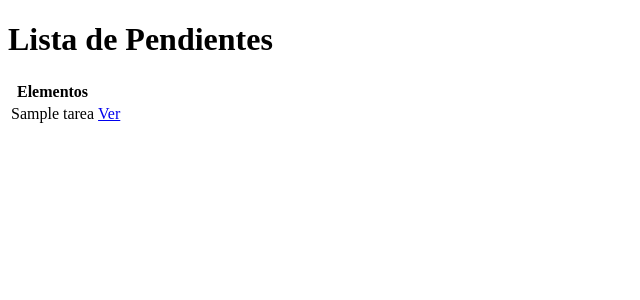
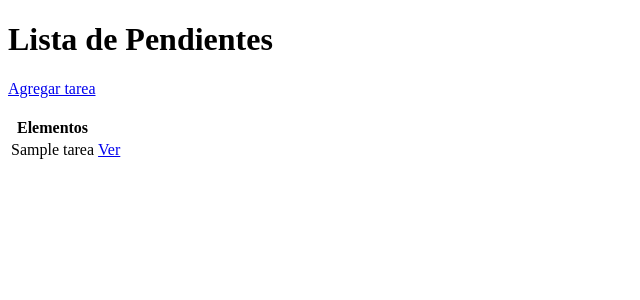
Before and after one commit to GlennGalicia/python-total, a Django app: page / in a window 1280 px wide. Shown: the top 300 px of the page, without its empty margins (0-640 px from the left). Run offline with Django 5.2, Linux system fonts and the light colour scheme; tables that the repository leaves empty hold one stand-in row (values such as "Sample post").

Commit message:
teach: Create new task View and link from the home - templates/base/tarea_list.html add an link to create task - templates/base/tarea_form.html create view to fill a form - base/urls.py add the route to create a task - base/views.py create class detailtask and redirect to home

```diff
--- a/mysite/base/templates/base/tarea_list.html
+++ b/mysite/base/templates/base/tarea_list.html
@@ -7,6 +7,10 @@
 </head>
 <body>
 <h1>Lista de Pendientes</h1>
+<div>
+    <a href="{% url 'crear-tarea' %}">Agregar tarea</a>
+</div>
+<br>
 <table>
     <tr>
         <th>Elementos</th>
--- a/mysite/base/urls.py
+++ b/mysite/base/urls.py
@@ -1,6 +1,7 @@
 from django.urls import path
-from .views import ListaPendientes
-from .views import DetalleTarea
+from .views import ListaPendientes, DetalleTarea, CrearTarea
+
 
 urlpatterns = [path('',ListaPendientes.as_view(),name='pendientes'),
-               path('tarea/<int:pk>',DetalleTarea.as_view(),name='tarea')]
+               path('tarea/<int:pk>',DetalleTarea.as_view(),name='tarea'),
+               path('crear-tarea/',CrearTarea.as_view(),name='crear-tarea')]
--- a/mysite/base/views.py
+++ b/mysite/base/views.py
@@ -1,6 +1,9 @@
 from django.shortcuts import render
 from django.views.generic.list import ListView
 from django.views.generic.detail import DetailView
+from django.views.generic.edit import CreateView
+from django.urls import reverse_lazy
+
 from .models import Tarea
 
 # Create your views here.
@@ -12,3 +15,8 @@ class DetalleTarea(DetailView):
     model = Tarea
     context_object_name = 'tarea'
     template_name = 'base/tarea.html'
+
+class CrearTarea(CreateView):
+    model = Tarea
+    fields = '__all__'
+    success_url = reverse_lazy('tareas')
```
Also changed, not shown: mysite/base/templates/base/tarea_form.html (added, +11 -0 lines).
